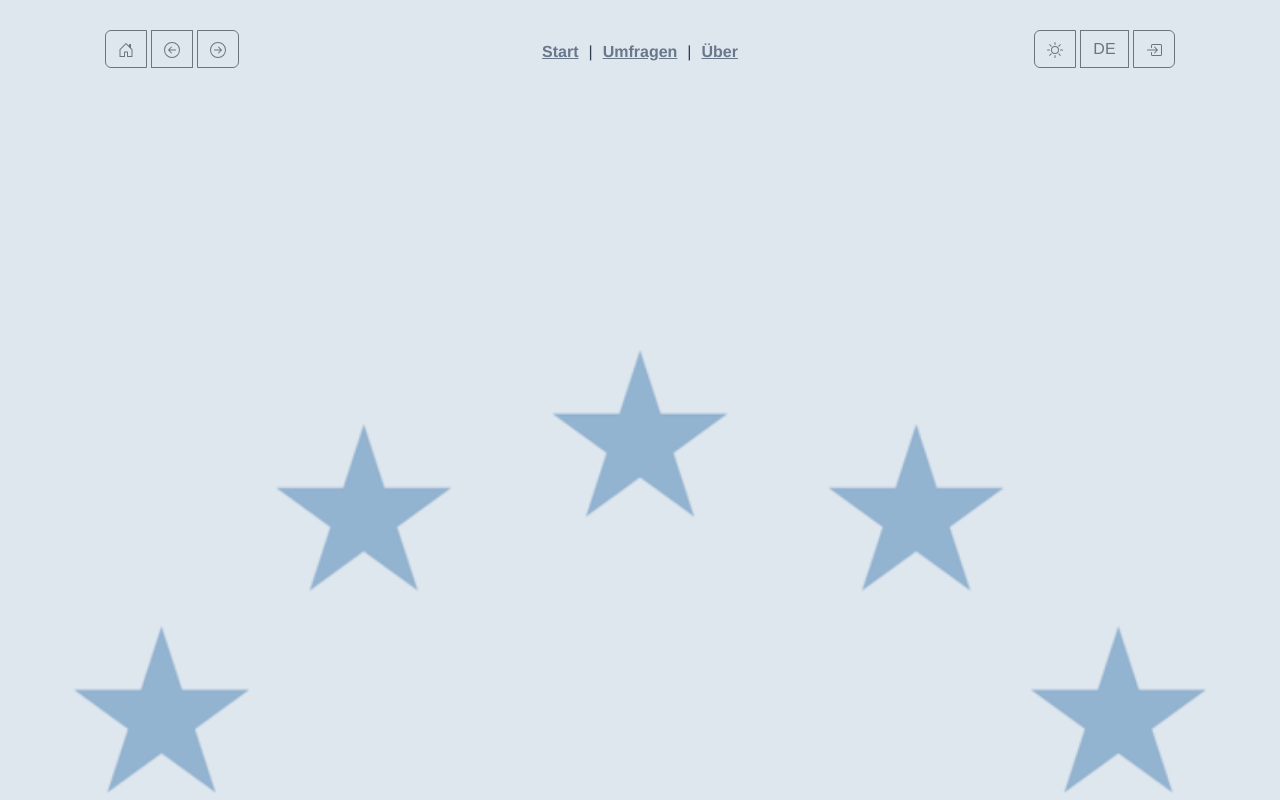
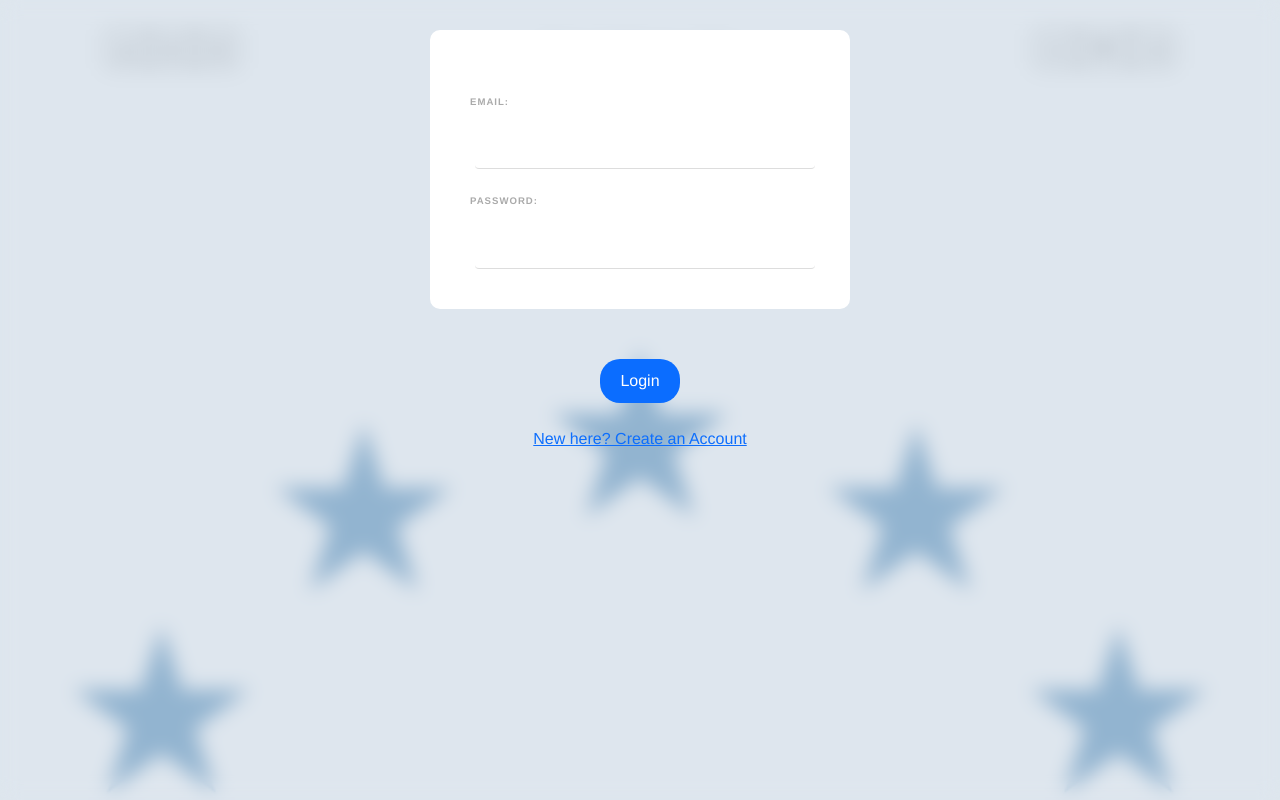
Before and after one commit to MarkusFrBoden/masterproject, a Vue app: page /login in a window 1280 px wide. Built offline with nearby package versions, Linux system fonts and the light colour scheme; what survey-creator-vue, survey-vue3-ui would draw is missing.

Commit message:
UserSystem

```diff
--- a/src/App.vue
+++ b/src/App.vue
@@ -54,7 +54,7 @@ const darkmode: Ref<boolean> = inject('darkmode')|| ref(false);
                 <option value="en">EN</option>
                 <option value="de">DE</option>
               </select>
-              <button class="btn btn-outline-secondary" @click="loggedIn = !loggedIn">
+              <button class="btn btn-outline-secondary" @click="loggedIn = !loggedIn; $router.push({ name: 'login' })">
                 <div v-if="loggedIn">
                   <BoxWithRightArrowOut />
                 </div>
@@ -80,4 +80,15 @@ const darkmode: Ref<boolean> = inject('darkmode')|| ref(false);
 
 <style>
 @import "./styles/global.css";
+
+.input-container {
+    position: fixed;
+    top: 30%;
+    left: 50%;
+    transform: translate(-50%, -50%);
+    background: #fff;
+    padding: 16px;
+    border: 1px solid #919191;
+    border-radius: 12px;
+}
 </style>
--- /dev/null
+++ b/src/components/LoginForm.vue
@@ -0,0 +1,121 @@
+<template>
+    <form>
+        <label>Email:</label>
+        <input type="email" required v-model="email">
+
+        <label>Password:</label>
+        <input type="password" required v-model="password">
+        <div v-if="loginError" class="error">{{ loginError }}</div>
+    </form>
+    <div class="submit">
+            <button @click="getUser">Login</button>
+            <br><br>
+            <a href="#" @click="noAccount">New here? Create an Account</a>
+        </div>
+</template>
+
+<script setup lang="ts">
+import { ref, inject } from 'vue';
+import { useRouter } from 'vue-router';
+
+//Accept Props
+let props = defineProps({
+    existingAccount: {
+      type: Boolean,
+      required: true
+    }
+  })
+
+//Component Emits
+const emit = defineEmits<{
+    updateExistingAccount: [value: boolean]
+}>()
+const noAccount = () => {
+    emit("updateExistingAccount", !props.existingAccount);
+};
+
+//Login Logik
+let user = ref([]);
+let email = ref('');
+let password = ref('');
+let loginError = ref('');
+let router = useRouter();
+
+//Get data
+const api = inject('api') as any;
+const getUser = async () => {
+    try {
+        const response = await api.get('/UserByMailAndPassword/'+email.value+'/'+password.value);
+        user.value = response.data;
+        if(user.value){
+            router.push({ name: 'home' })
+        }else{
+            loginError.value = 'Your Email or your Password is wrong';
+        }
+    } catch (error) {
+        console.error('Error fetching data:', error);
+    }
+};
+
+</script>
+
+
+<style scoped>
+form {
+    max-width: 420px;
+    margin: 30px auto;
+    background: white;
+    text-align: left;
+    padding: 40px;
+    border-radius: 10px;
+}
+
+label {
+    color: #aaa;
+    display: inline-block;
+    margin: 25px 0 15px;
+    font-size: 0.6em;
+    text-transform: uppercase;
+    letter-spacing: 1px;
+    font-weight: bold;
+}
+
+input,
+select {
+    display: block;
+    padding: 10px 6px;
+    width: 100%;
+    box-sizing: border-box;
+    border: none;
+    border-bottom: 1px solid #ddd;
+    color: #555;
+}
+
+input[type="checkbox"] {
+    display: inline-block;
+    width: 16px;
+    margin: 0 10px 0 0;
+    position: relative;
+    top: 2px;
+}
+
+button {
+    background: #0b6dff;
+    border: 0;
+    padding: 10px 20px;
+    margin-top: 20px;
+    color: white;
+    border-radius: 20px;
+    cursor: pointer;
+}
+
+.submit {
+    text-align: center;
+}
+
+.error {
+    color: #ff0062;
+    margin-top: 10px;
+    font-size: 0.8em;
+}
+</style>
--- /dev/null
+++ b/src/components/SignupForm.vue
@@ -0,0 +1,208 @@
+<template>
+       <form @submit.prevent="handleSubmit">
+            <div v-if="showPopup" class="overlay">
+                <div class="popup">
+                    <p>Neuer Nutzer wurde angelegt!</p>
+                </div>
+            </div>
+
+        <label>Full Name:</label>
+        <input type="text" required v-model="name">
+
+        <label>Email:</label>
+        <input type="email" required v-model="email">
+        <div v-if="emailError" class="error">{{ emailError }}</div>
+
+        <label>Password:</label>
+        <input type="password" required v-model="password">
+        <div v-if="passwordError" class="error">{{ passwordError }}</div>
+
+        <label>Organisation:</label>
+        <input type="text" required v-model="organization">
+
+        <div class="terms">
+            <input type="checkbox" required v-model="terms">
+            <label>Accept <a href="#">terms and conditions</a></label>
+        </div>
+    </form>
+
+    <div class="submit">
+            <button  @click="handleSubmit">Create an Account</button>
+            <br><br>
+            <a href="#" @click="Account">You have already an Account?</a>
+        </div>
+</template>
+
+<script setup lang="ts">
+import { ref, inject } from 'vue';
+import type { User } from "../interfaces/User.js"
+
+//Accept Props
+let props = defineProps({
+    existingAccount: {
+      type: Boolean,
+      required: true
+    }
+  })
+
+//Component Emits
+const emit = defineEmits<{
+    updateExistingAccount: [value: boolean]
+}>()
+const Account = () => {
+    emit("updateExistingAccount", !props.existingAccount);
+};
+
+//Create Account Logik
+const api = inject('api') as any;
+
+let ExistingUser = ref<any[]>([]);
+let name = ref('');
+let email = ref('');
+let emailError = ref('');
+let password = ref('');
+let passwordError = ref('');
+let terms = ref(true);
+let organization = ref('');
+let showPopup = ref(false);
+
+const getUser = async () => {
+    try {
+        const response = await api.get('/UserByMail/'+email.value);
+        ExistingUser.value = response.data;
+    } catch (err) {
+        console.error('Error fetching data:', err);
+    }
+};
+
+const CreateAccount = async () => {
+    try {
+        let PostUser = ref<User>({
+    "name": name.value,
+    "email": email.value,
+    "password": password.value,
+    "organization": organization.value,
+    "termsAccepted": terms.value
+});
+        const response = await api.post('/User', PostUser.value);
+        return response.data;
+    } catch (err) {
+        console.log(err);
+    }
+};
+
+const showAndHidePopup = () => {
+    showPopup.value = true;
+    setTimeout(() => {
+        showPopup.value = false;
+    }, 2000);
+};
+
+const handleSubmit = async () => {
+    emailError.value = '';
+    passwordError.value = '';
+    await getUser();
+    if (ExistingUser.value) {
+        emailError.value = 'A User with this email exists';
+    } else {
+        passwordError.value = password.value.length > 5 ? '' : 'Password must be at least 6 chars long';
+        if (!passwordError.value && !emailError.value) {
+            try {
+                await CreateAccount();
+                showAndHidePopup();
+                setTimeout(() => {
+                    emit("updateExistingAccount", !props.existingAccount);
+                }, 2000);
+            } catch (err) {
+                console.log(err);
+            }
+        }
+    }
+};
+
+</script>
+
+<style scoped>
+form {
+    max-width: 420px;
+    margin: 30px auto;
+    background: white;
+    text-align: left;
+    padding: 40px;
+    border-radius: 10px;
+}
+
+label {
+    color: #aaa;
+    display: inline-block;
+    margin: 25px 0 15px;
+    font-size: 0.6em;
+    text-transform: uppercase;
+    letter-spacing: 1px;
+    font-weight: bold;
+}
+
+input,
+select {
+    display: block;
+    padding: 10px 6px;
+    width: 100%;
+    box-sizing: border-box;
+    border: none;
+    border-bottom: 1px solid #ddd;
+    color: #555;
+}
+
+input[type="checkbox"] {
+    display: inline-block;
+    width: 16px;
+    margin: 0 10px 0 0;
+    position: relative;
+    top: 2px;
+}
+
+button {
+    background: #0b6dff;
+    border: 0;
+    padding: 10px 20px;
+    margin-top: 20px;
+    color: white;
+    border-radius: 20px;
+    cursor: pointer;
+}
+
+.submit {
+    text-align: center;
+}
+
+.error {
+    color: #ff0062;
+    margin-top: 10px;
+    font-size: 0.8em;
+}
+
+.overlay {
+    position: fixed;
+    top: 0;
+    left: 0;
+    width: 100%;
+    height: 100%;
+    background-color: rgba(0, 0, 0, 0.5);
+    display: flex;
+    align-items: center;
+    justify-content: center;
+    z-index: 1000;
+}
+
+.popup {
+    background-color: #2b0cdb;
+    color: white;
+    padding: 20px;
+    border-radius: 5px;
+    box-shadow: 0 0 10px rgba(0, 0, 0, 0.2);
+    max-width: 400px;
+    width: 60%;
+    position: relative;
+    top: -50px;
+}
+</style>
--- /dev/null
+++ b/src/interfaces/User.ts
@@ -0,0 +1,8 @@
+export interface User {
+    _id?: String;
+    name: String;
+    email: String;
+    password: String;
+    organization: String;
+    termsAccepted: Boolean;
+}
--- a/src/router/index.ts
+++ b/src/router/index.ts
@@ -2,6 +2,7 @@ import { createRouter, createWebHistory } from 'vue-router'
 import HomeView from '../views/HomeView.vue'
 import SurveyView from '../views/SurveyView.vue'
 import SurveyDetails from '../views/SurveyDetails.vue'
+import LoginView from '../views/LoginView.vue'
 
 const router = createRouter({
   history: createWebHistory(import.meta.env.BASE_URL),
@@ -15,6 +16,11 @@ const router = createRouter({
       path: '/survey',
       name: 'survey',
       component: SurveyView
+    },
+    {
+      path: '/login',
+      name: 'login',
+      component: LoginView
     },
     {
       path: '/about',
--- /dev/null
+++ b/src/views/LoginView.vue
@@ -0,0 +1,34 @@
+<template>
+    <div class="user-login-view">
+        <div v-if="existingAccount === true">
+            <LoginForm :existingAccount="existingAccount" @updateExistingAccount="updateExistingAccount"/>
+        </div>
+        <div v-else>
+            <SignupForm :existingAccount="existingAccount" @updateExistingAccount="updateExistingAccount"/>
+        </div>
+    </div>
+</template>
+
+<script setup lang="ts">
+import LoginForm from '../components/LoginForm.vue';
+import SignupForm from '../components/SignupForm.vue';
+
+let existingAccount = true;
+
+const updateExistingAccount = (newValue: boolean)=> {
+    existingAccount = newValue;
+}
+
+</script>
+
+<style scoped>
+.user-login-view {
+  position: fixed;
+  top: 0;
+  left: 0;
+  width: 100%;
+  height: 100%;
+  z-index: 1000;
+  backdrop-filter: blur(10px);
+  }
+</style>
```
Also changed, not shown: 1 other file (tests, documents, lock files or other folders).
